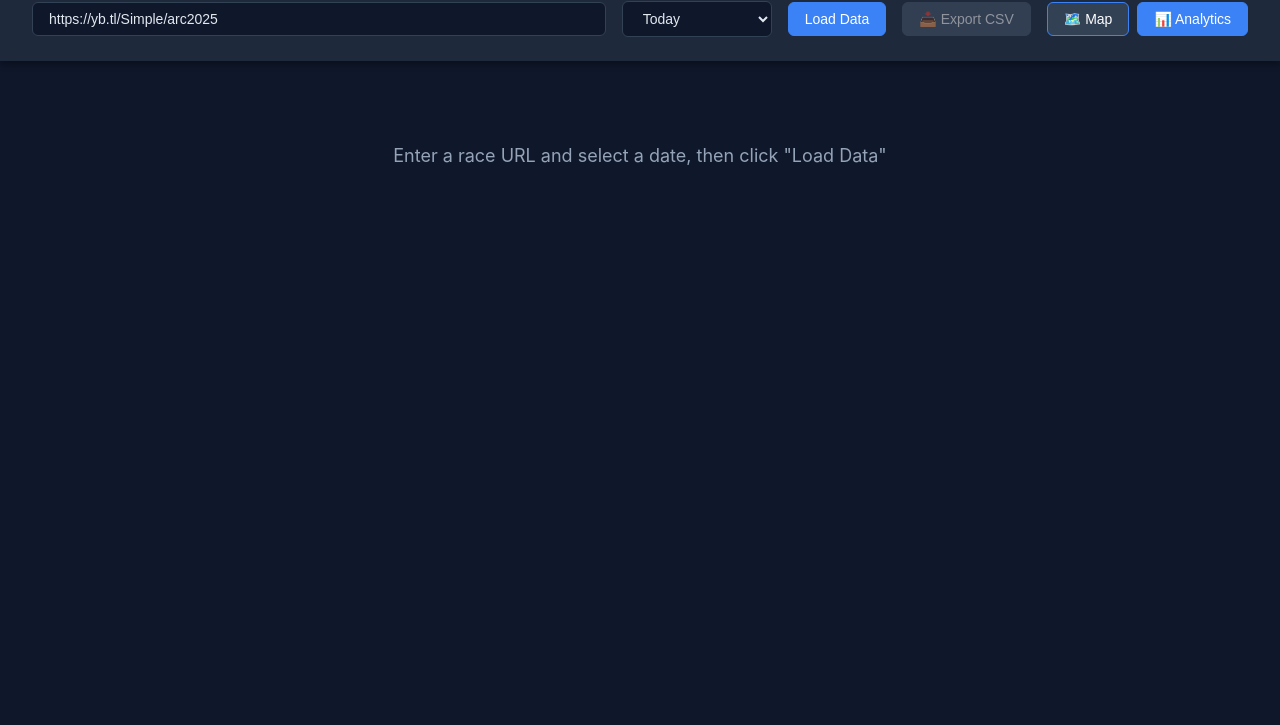
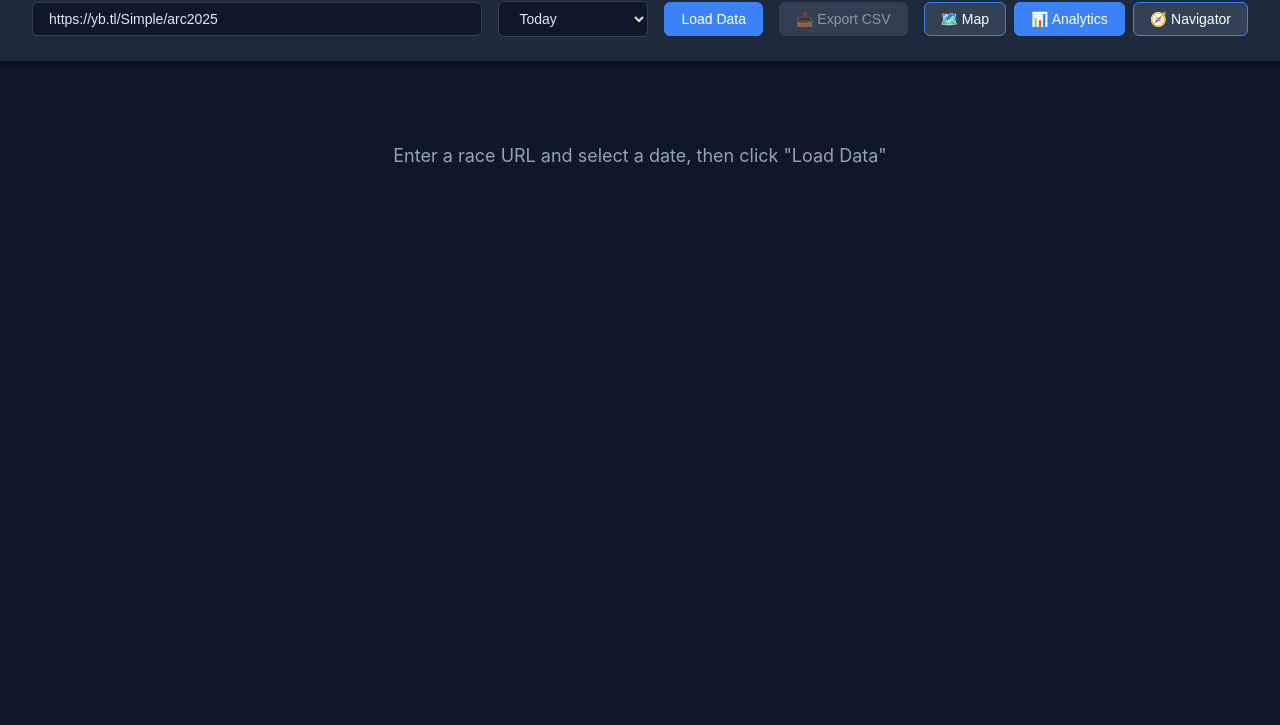
Before and after one commit to jackbkennedy/rowing, a website: page public/analytics.html in a window 1280 px wide. Shown: the part 75-800 px from the top of the page. Drawn offline with Linux system fonts and the light colour scheme.

Commit message:
Add Navigator button to analytics interface for enhanced user navigation

```diff
--- a/public/analytics.html
+++ b/public/analytics.html
@@ -365,6 +365,7 @@
             <div class="view-toggle">
                 <button onclick="window.location.href='/map'">🗺️ Map</button>
                 <button class="active">📊 Analytics</button>
+                <button onclick="window.location.href='/navigator'">🧭 Navigator</button>
             </div>
         </div>
     </div>
```
Also changed, not shown: public/docs.html (+1 -0 lines).
